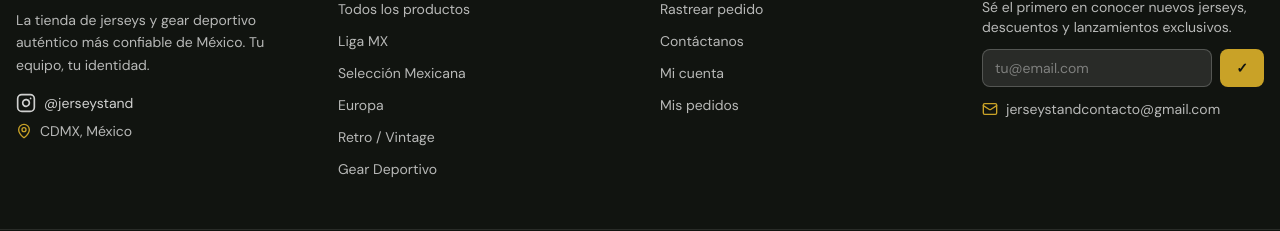
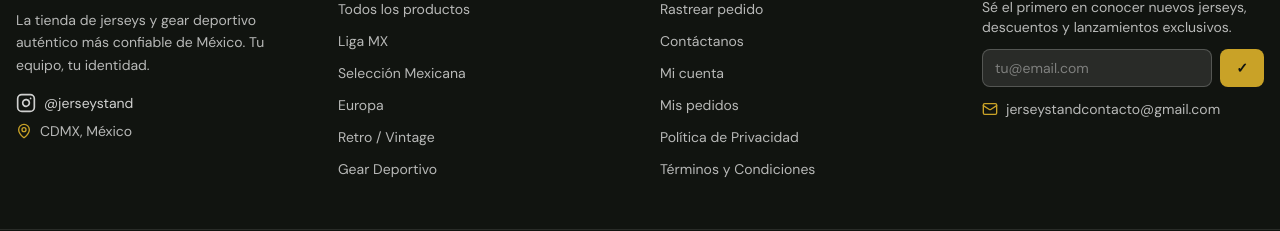
Before and after one commit to jerseystandcontacto-star/jerseystand, a Next.js app: page / in a window 1280 px wide. Shown: the part 2896-3127 px from the top of the page. Built offline with nearby package versions, Linux system fonts and the light colour scheme; no server answers; the database is empty.

Commit message:
feat: agregar links legales en sección Ayuda del footer

```diff
--- a/components/layout/Footer.tsx
+++ b/components/layout/Footer.tsx
@@ -126,6 +126,16 @@
                 Mis pedidos
               </Link>
             </li>
+            <li>
+              <Link href="/privacidad" className="text-sm hover:text-[#c9a227] transition-colors">
+                Política de Privacidad
+              </Link>
+            </li>
+            <li>
+              <Link href="/terminos" className="text-sm hover:text-[#c9a227] transition-colors">
+                Términos y Condiciones
+              </Link>
+            </li>
           </ul>
         </div>
 
```
